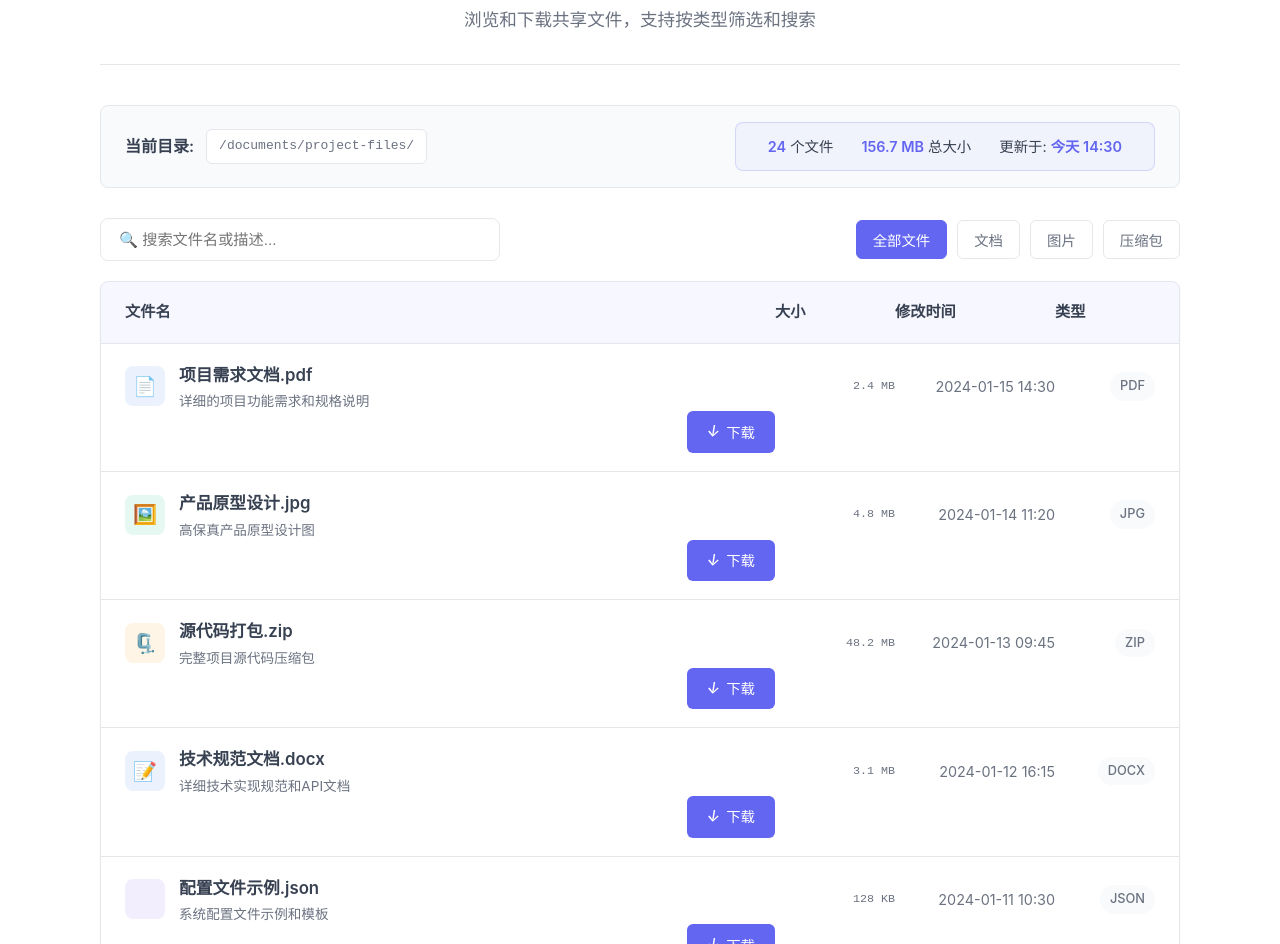
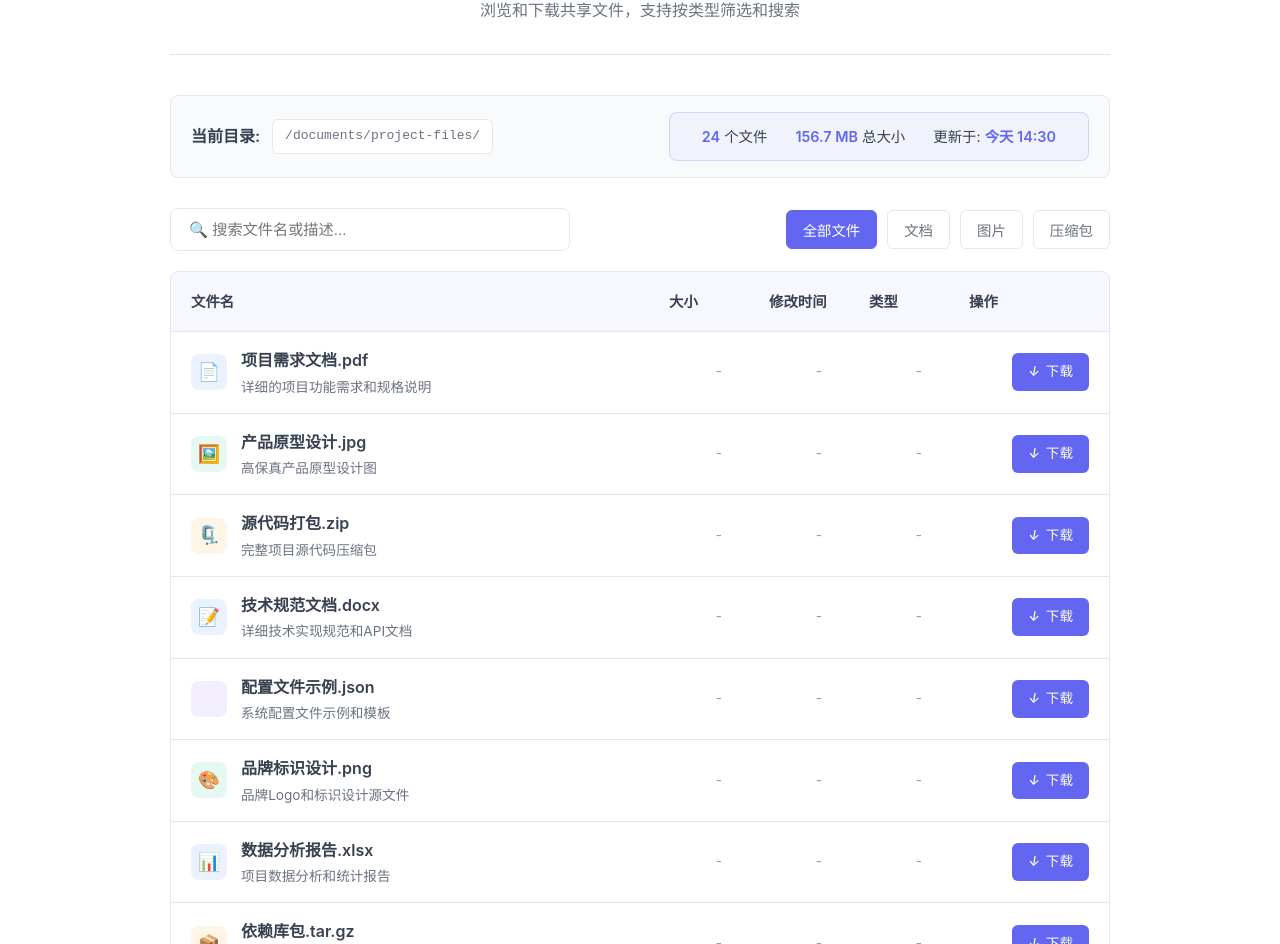
Before and after one commit to fastxteam/FastNavGenerator, a plain HTML site: page templates/filedownload.html in a window 1280 px wide. Shown: the part 110-1054 px from the top of the page. Drawn offline with Linux system fonts and the light colour scheme.

Commit message:
添加filedownload模板,修改files/即可手动设置

```diff
--- a/templates/filedownload.html
+++ b/templates/filedownload.html
@@ -42,20 +42,20 @@
 
         /* 容器布局 */
         .container {
-            max-width: 1200px;
+            max-width: 1000px;
             margin: 0 auto;
-            padding: 40px 60px;
+            padding: 40px 30px;
         }
 
         @media (max-width: 768px) {
             .container {
-                padding: 20px 25px;
+                padding: 20px 20px;
             }
         }
 
         @media (max-width: 480px) {
             .container {
-                padding: 16px 18px;
+                padding: 16px 16px;
             }
         }
 
@@ -68,7 +68,7 @@
         }
 
         .page-title {
-            font-size: 2.5em;
+            font-size: 2.2em;
             font-weight: 700;
             background: linear-gradient(135deg, var(--primary-color), #8b5cf6);
             -webkit-background-clip: text;
@@ -78,7 +78,7 @@
 
         .page-subtitle {
             color: var(--text-secondary);
-            font-size: 1.1em;
+            font-size: 1em;
             max-width: 600px;
             margin: 0 auto;
         }
@@ -87,7 +87,7 @@
         .path-indicator {
             background: var(--sidebar-bg);
             border-radius: var(--border-radius);
-            padding: 16px 24px;
+            padding: 16px 20px;
             margin-bottom: 30px;
             border: 1px solid var(--border-color);
             display: flex;
@@ -129,43 +129,42 @@
             box-shadow: var(--shadow);
         }
 
-        /* 列表头部 */
+        /* 列表头部 - 简化版本 */
         .files-header {
             display: grid;
-            grid-template-columns: 1fr 120px 160px 100px;
-            padding: 18px 24px;
+            grid-template-columns: 1fr 100px 100px 100px 120px;
+            padding: 18px 20px;
             background: rgba(99, 102, 241, 0.05);
             border-bottom: 1px solid var(--border-color);
             font-weight: 600;
             color: var(--text-primary);
-            font-size: 0.95em;
+            font-size: 0.9em;
         }
 
+        /* 调整小屏幕下的表头 */
         @media (max-width: 768px) {
             .files-header {
-                grid-template-columns: 1fr 100px 120px;
+                grid-template-columns: 1fr 80px 100px;
             }
-            .files-header .header-modified {
+            .files-header .header-size,
+            .files-header .header-modified,
+            .files-header .header-type {
                 display: none;
             }
         }
 
         @media (max-width: 480px) {
             .files-header {
-                grid-template-columns: 1fr 80px;
-                font-size: 0.9em;
-                padding: 14px 18px;
-            }
-            .files-header .header-type {
-                display: none;
+                grid-template-columns: 1fr 100px;
+                padding: 14px 16px;
             }
         }
 
-        /* 文件项样式 */
+        /* 文件项样式 - 简化版本 */
         .file-item {
             display: grid;
-            grid-template-columns: 1fr 120px 160px 100px;
-            padding: 18px 24px;
+            grid-template-columns: 1fr 100px 100px 100px 120px;
+            padding: 16px 20px;
             border-bottom: 1px solid var(--border-color);
             transition: var(--transition);
             align-items: center;
@@ -179,22 +178,23 @@
             border-bottom: none;
         }
 
+        /* 调整小屏幕下的文件项布局 */
         @media (max-width: 768px) {
             .file-item {
-                grid-template-columns: 1fr 100px 120px;
+                grid-template-columns: 1fr 100px;
+                padding: 16px 16px;
             }
-            .file-item .file-modified {
+            .file-item .file-size,
+            .file-item .file-modified,
+            .file-item .file-type {
                 display: none;
             }
         }
 
         @media (max-width: 480px) {
             .file-item {
-                grid-template-columns: 1fr 80px;
-                padding: 14px 18px;
-            }
-            .file-item .file-type {
-                display: none;
+                grid-template-columns: 1fr 100px;
+                padding: 14px 16px;
             }
         }
 
@@ -203,16 +203,17 @@
             display: flex;
             align-items: center;
             gap: 14px;
+            min-width: 0;
         }
 
         .file-icon {
-            width: 40px;
-            height: 40px;
+            width: 36px;
+            height: 36px;
             display: flex;
             align-items: center;
             justify-content: center;
             border-radius: 8px;
-            font-size: 1.2em;
+            font-size: 1.1em;
             flex-shrink: 0;
         }
 
@@ -260,77 +261,61 @@
         .file-details {
             flex: 1;
             min-width: 0;
+            overflow: hidden;
         }
 
         .file-name {
             font-weight: 600;
             color: var(--text-primary);
             margin-bottom: 4px;
-            font-size: 1.05em;
-            word-break: break-word;
+            font-size: 1em;
+            white-space: nowrap;
+            overflow: hidden;
+            text-overflow: ellipsis;
         }
 
         .file-description {
             color: var(--text-secondary);
             font-size: 0.85em;
             line-height: 1.4;
+            white-space: nowrap;
+            overflow: hidden;
+            text-overflow: ellipsis;
         }
 
-        /* 文件大小 */
-        .file-size {
+        /* 文件大小、修改时间、类型 - 简化显示 */
+        .file-size,
+        .file-modified,
+        .file-type {
             color: var(--text-secondary);
-            font-size: 0.9em;
-            text-align: right;
-            font-family: monospace;
+            font-size: 0.85em;
+            text-align: center;
+            opacity: 0.7;
         }
 
-        /* 修改时间 */
-        .file-modified {
-            color: var(--text-secondary);
-            font-size: 0.9em;
-            text-align: right;
-        }
-
-        /* 文件类型 */
-        .file-type {
-            text-align: right;
-        }
-
-        .type-badge {
-            display: inline-block;
-            padding: 4px 10px;
-            background: var(--sidebar-bg);
-            color: var(--text-secondary);
-            border-radius: 20px;
-            font-size: 0.8em;
-            font-weight: 500;
-        }
-
-        /* 下载按钮 */
+        /* 下载按钮 - 固定在右侧 */
         .download-btn {
             background: var(--primary-color);
             color: white;
             border: none;
-            padding: 8px 20px;
+            padding: 8px 16px;
             border-radius: 6px;
             cursor: pointer;
             font-weight: 500;
             transition: var(--transition);
-            font-size: 0.9em;
+            font-size: 0.85em;
             text-decoration: none;
             display: inline-flex;
             align-items: center;
             gap: 6px;
             justify-self: end;
+            white-space: nowrap;
         }
 
         .download-btn:hover {
             background: var(--primary-hover);
             transform: translateY(-1px);
-        }
-
-        .download-btn i {
-            font-size: 1.1em;
+            box-shadow: 0 2px 8px rgba(99, 102, 241, 0.3);
         }
 
         /* 空状态 */
@@ -437,6 +422,7 @@
             transition: var(--transition);
             color: var(--text-secondary);
             font-size: 0.9em;
+            white-space: nowrap;
         }
 
         .filter-btn:hover {
@@ -468,8 +454,6 @@
         .file-item:nth-child(6) { animation-delay: 0.3s; }
         .file-item:nth-child(7) { animation-delay: 0.35s; }
         .file-item:nth-child(8) { animation-delay: 0.4s; }
-        .file-item:nth-child(9) { animation-delay: 0.45s; }
-        .file-item:nth-child(10) { animation-delay: 0.5s; }
     </style>
 </head>
 <body>
@@ -517,6 +501,7 @@
                 <div class="header-size">大小</div>
                 <div class="header-modified">修改时间</div>
                 <div class="header-type">类型</div>
+                <div class="header-action">操作</div>
             </div>
 
             <!-- 文件列表项 -->
@@ -532,11 +517,9 @@
                             <div class="file-description">详细的项目功能需求和规格说明</div>
                         </div>
                     </div>
-                    <div class="file-size">2.4 MB</div>
-                    <div class="file-modified">2024-01-15 14:30</div>
-                    <div class="file-type">
-                        <span class="type-badge">PDF</span>
-                    </div>
+                    <div class="file-size">-</div>
+                    <div class="file-modified">-</div>
+                    <div class="file-type">-</div>
                     <a href="files/项目需求文档.pdf" class="download-btn" download>
                         <i>↓</i> 下载
                     </a>
@@ -553,11 +536,9 @@
                             <div class="file-description">高保真产品原型设计图</div>
                         </div>
                     </div>
-                    <div class="file-size">4.8 MB</div>
-                    <div class="file-modified">2024-01-14 11:20</div>
-                    <div class="file-type">
-                        <span class="type-badge">JPG</span>
-                    </div>
+                    <div class="file-size">-</div>
+                    <div class="file-modified">-</div>
+                    <div class="file-type">-</div>
                     <a href="files/产品原型设计.jpg" class="download-btn" download>
                         <i>↓</i> 下载
                     </a>
@@ -574,11 +555,9 @@
                             <div class="file-description">完整项目源代码压缩包</div>
                         </div>
                     </div>
-                    <div class="file-size">48.2 MB</div>
-                    <div class="file-modified">2024-01-13 09:45</div>
-                    <div class="file-type">
-                        <span class="type-badge">ZIP</span>
-                    </div>
+                    <div class="file-size">-</div>
+                    <div class="file-modified">-</div>
+                    <div class="file-type">-</div>
                     <a href="files/源代码打包.zip" class="download-btn" download>
                         <i>↓</i> 下载
                     </a>
@@ -595,11 +574,9 @@
                             <div class="file-description">详细技术实现规范和API文档</div>
                         </div>
                     </div>
-                    <div class="file-size">3.1 MB</div>
-                    <div class="file-modified">2024-01-12 16:15</div>
-                    <div class="file-type">
-                        <span class="type-badge">DOCX</span>
-                    </div>
+                    <div class="file-size">-</div>
+                    <div class="file-modified">-</div>
+                    <div class="file-type">-</div>
                     <a href="files/技术规范文档.docx" class="download-btn" download>
                         <i>↓</i> 下载
                     </a>
@@ -616,11 +593,9 @@
                             <div class="file-description">系统配置文件示例和模板</div>
                         </div>
                     </div>
-                    <div class="file-size">128 KB</div>
-                    <div class="file-modified">2024-01-11 10:30</div>
-                    <div class="file-type">
-                        <span class="type-badge">JSON</span>
-                    </div>
+                    <div class="file-size">-</div>
+                    <div class="file-modified">-</div>
+                    <div class="file-type">-</div>
                     <a href="files/配置文件示例.json" class="download-btn" download>
                         <i>↓</i> 下载
                     </a>
@@ -637,11 +612,9 @@
                             <div class="file-description">品牌Logo和标识设计源文件</div>
                         </div>
                     </div>
-                    <div class="file-size">5.6 MB</div>
-                    <div class="file-modified">2024-01-10 15:40</div>
-                    <div class="file-type">
-                        <span class="type-badge">PNG</span>
-                    </div>
+                    <div class="file-size">-</div>
+                    <div class="file-modified">-</div>
+                    <div class="file-type">-</div>
                     <a href="files/品牌标识设计.png" class="download-btn" download>
                         <i>↓</i> 下载
                     </a>
@@ -658,11 +631,9 @@
                             <div class="file-description">项目数据分析和统计报告</div>
                         </div>
                     </div>
-                    <div class="file-size">6.3 MB</div>
-                    <div class="file-modified">2024-01-09 13:25</div>
-                    <div class="file-type">
-                        <span class="type-badge">XLSX</span>
-                    </div>
+                    <div class="file-size">-</div>
+                    <div class="file-modified">-</div>
+                    <div class="file-type">-</div>
                     <a href="files/数据分析报告.xlsx" class="download-btn" download>
                         <i>↓</i> 下载
                     </a>
@@ -679,11 +650,9 @@
                             <div class="file-description">项目运行所需的所有依赖库</div>
                         </div>
                     </div>
-                    <div class="file-size">85.7 MB</div>
-                    <div class="file-modified">2024-01-08 17:50</div>
-                    <div class="file-type">
-                        <span class="type-badge">TAR.GZ</span>
-                    </div>
+                    <div class="file-size">-</div>
+                    <div class="file-modified">-</div>
+                    <div class="file-type">-</div>
                     <a href="files/依赖库包.tar.gz" class="download-btn" download>
                         <i>↓</i> 下载
                     </a>
```
